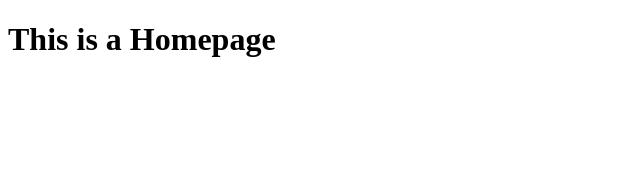
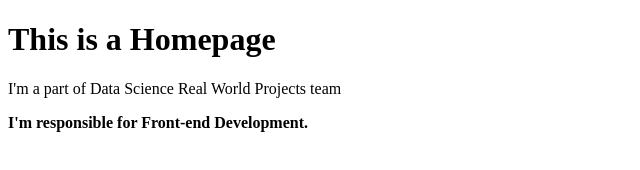
Before and after one commit to ASM313/Data-Science-Real-World-Projects, a plain HTML site: page index.html in a window 1280 px wide. Shown: the whole page, without its empty margins (0-640 px from the left). Drawn offline with Linux system fonts and the light colour scheme.

Commit message:
Update in index.html, a paragraph added.

```diff
--- a/index.html
+++ b/index.html
@@ -8,5 +8,7 @@
 </head>
 <body>
     <h1>This is a Homepage</h1>
+    <p>I'm a part of Data Science Real World Projects team</p>
+    <b>I'm responsible for Front-end Development. </b>
 </body>
 </html>
```
